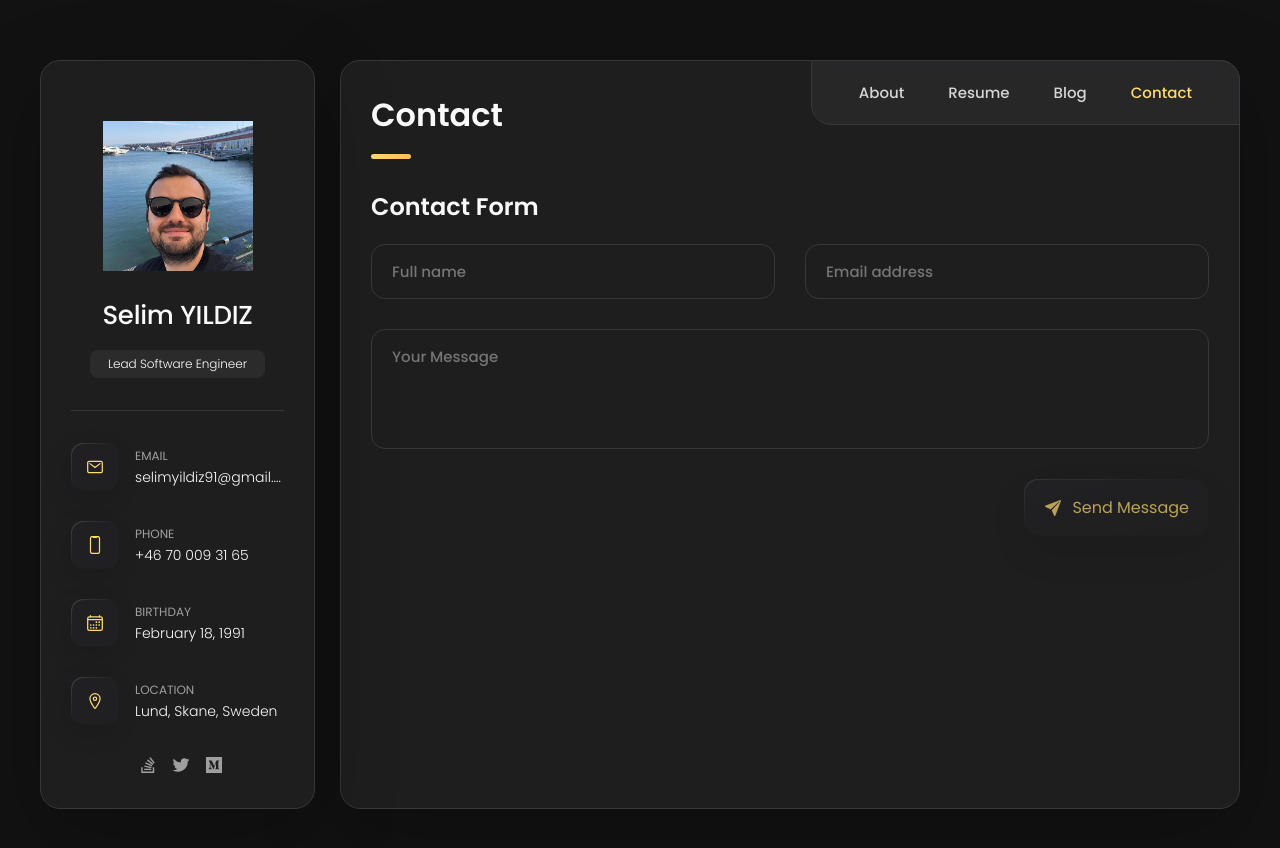
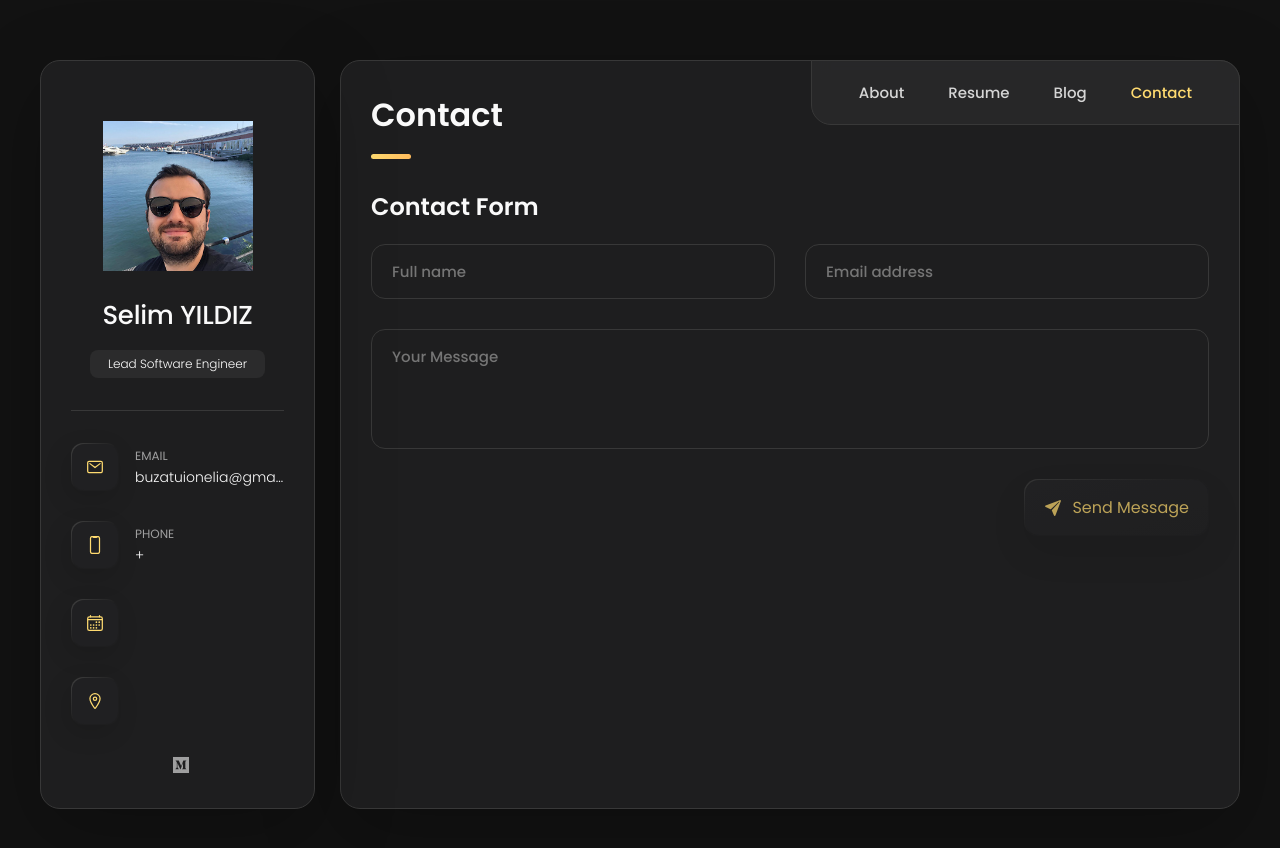
Before and after one commit to ioneliabuzatu/OFFLINEioneliabuzatu.github.io, a plain HTML site: page contact.html in a window 1280 px wide. Drawn offline with nearby package versions, Linux system fonts and the light colour scheme.

Commit message:
update index and contact

```diff
--- a/contact.html
+++ b/contact.html
@@ -4,7 +4,7 @@
 <head>
     <meta http-equiv="X-UA-Compatible" content="text/html; charset=utf-8">
     <meta name="viewport" content="width=device-width, initial-scale=1.0">
-    <title>Selim YILDIZ - Contact</title>
+    <title>Ionelia Buzatu - Contact</title>
 
     <!--
       - favicon
@@ -82,7 +82,7 @@
                         <div class="contact-info">
                             <p class="contact-title">Email</p>
 
-                            <a href="mailto:selimyildiz91@gmail.com" class="contact-link">selimyildiz91@gmail.com</a>
+                            <a href="mailto:buzatuionelia@gmail.com" class="contact-link">buzatuionelia@gmail.comm</a>
                         </div>
 
                     </li>
@@ -96,7 +96,7 @@
                         <div class="contact-info">
                             <p class="contact-title">Phone</p>
 
-                            <a href="tel:+46700093165" class="contact-link">+46 70 009 31 65</a>
+                            <a href="tel:+" class="contact-link">+</a>
                         </div>
 
                     </li>
@@ -106,25 +106,12 @@
                         <div class="icon-box">
                             <ion-icon name="calendar-outline"></ion-icon>
                         </div>
-
-                        <div class="contact-info">
-                            <p class="contact-title">Birthday</p>
-
-                            <time datetime="1991-02-18">February 18, 1991</time>
-                        </div>
-
                     </li>
 
                     <li class="contact-item">
 
                         <div class="icon-box">
                             <ion-icon name="location-outline"></ion-icon>
-                        </div>
-
-                        <div class="contact-info">
-                            <p class="contact-title">Location</p>
-
-                            <address>Lund, Skane, Sweden</address>
                         </div>
 
                     </li>
@@ -136,19 +123,7 @@
                 <ul class="social-list">
 
                     <li class="social-item">
-                        <a href="https://stackoverflow.com/users/5519709/selim-yildiz" class="social-link">
-                            <ion-icon name="logo-stackoverflow"></ion-icon>
-                        </a>
-                    </li>
-
-                    <li class="social-item">
-                        <a href="https://twitter.com/yildizseli" target="_blank" class="social-link">
-                            <ion-icon name="logo-twitter"></ion-icon>
-                        </a>
-                    </li>
-
-                    <li class="social-item">
-                        <a href="https://medium.com/@selimyildiz91" class="social-link">
+                        <a href="https://medium.com/@buzatuionelia" class="social-link">
                             <ion-icon name="logo-medium"></ion-icon>
                         </a>
                     </li>
@@ -242,8 +217,6 @@
 
 
 
-
-
     <!--
       - custom js link
     -->
```
Also changed, not shown: index.html (+2 -13 lines).
